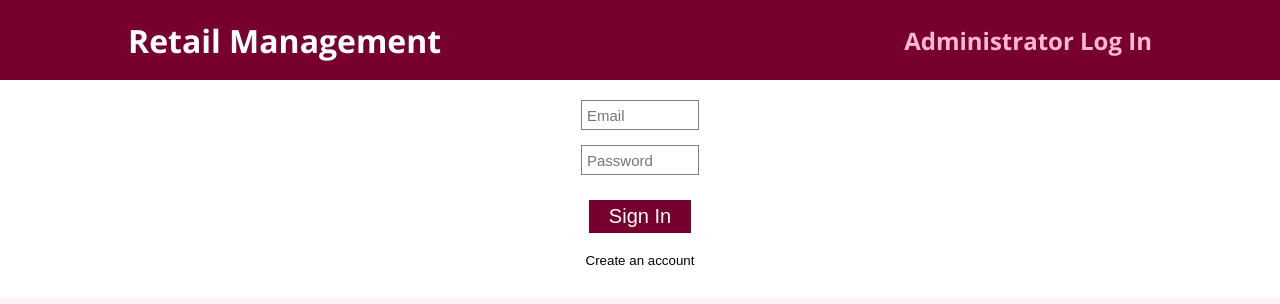
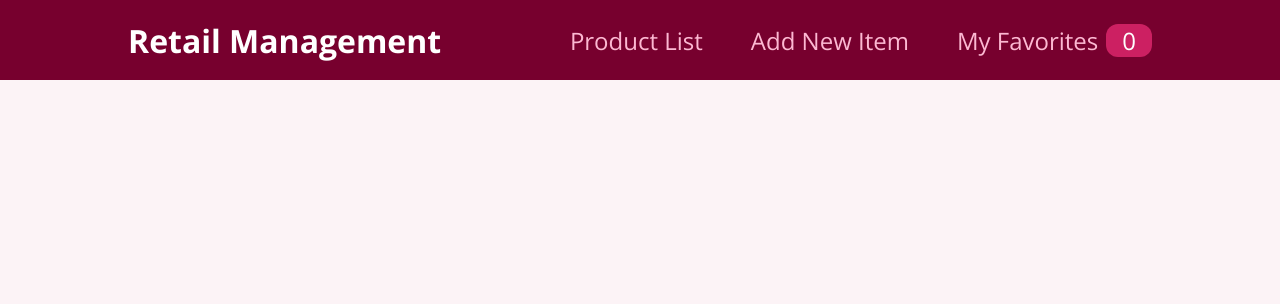
Before and after one commit to emmayly/19-finished, a React (Create React App) app: page / in a window 1280 px wide. Shown: the top 304 px of the page. Built offline with nearby package versions, Linux system fonts and the light colour scheme; no server answers.

Commit message:
fix paths

```diff
--- a/package.json
+++ b/package.json
@@ -1,7 +1,7 @@
 {
   "name": "retail-management",
   "version": "0.1.0",
-  "homepage": "https://emmayly.github.io/",
+  "homepage": "https://emmayly.github.io/retail-management",
   "private": true,
   "dependencies": {
     "@testing-library/jest-dom": "^5.11.9",
--- a/src/App.js
+++ b/src/App.js
@@ -9,7 +9,7 @@ import AllMeetupsPage from "./pages/AllMeetups";
 function App() {
   return (
     <Switch>
-      <Route path="/" exact>
+      <Route path="/retail-management" exact>
         <WelcomePage />
       </Route>
       <Layout>
```
